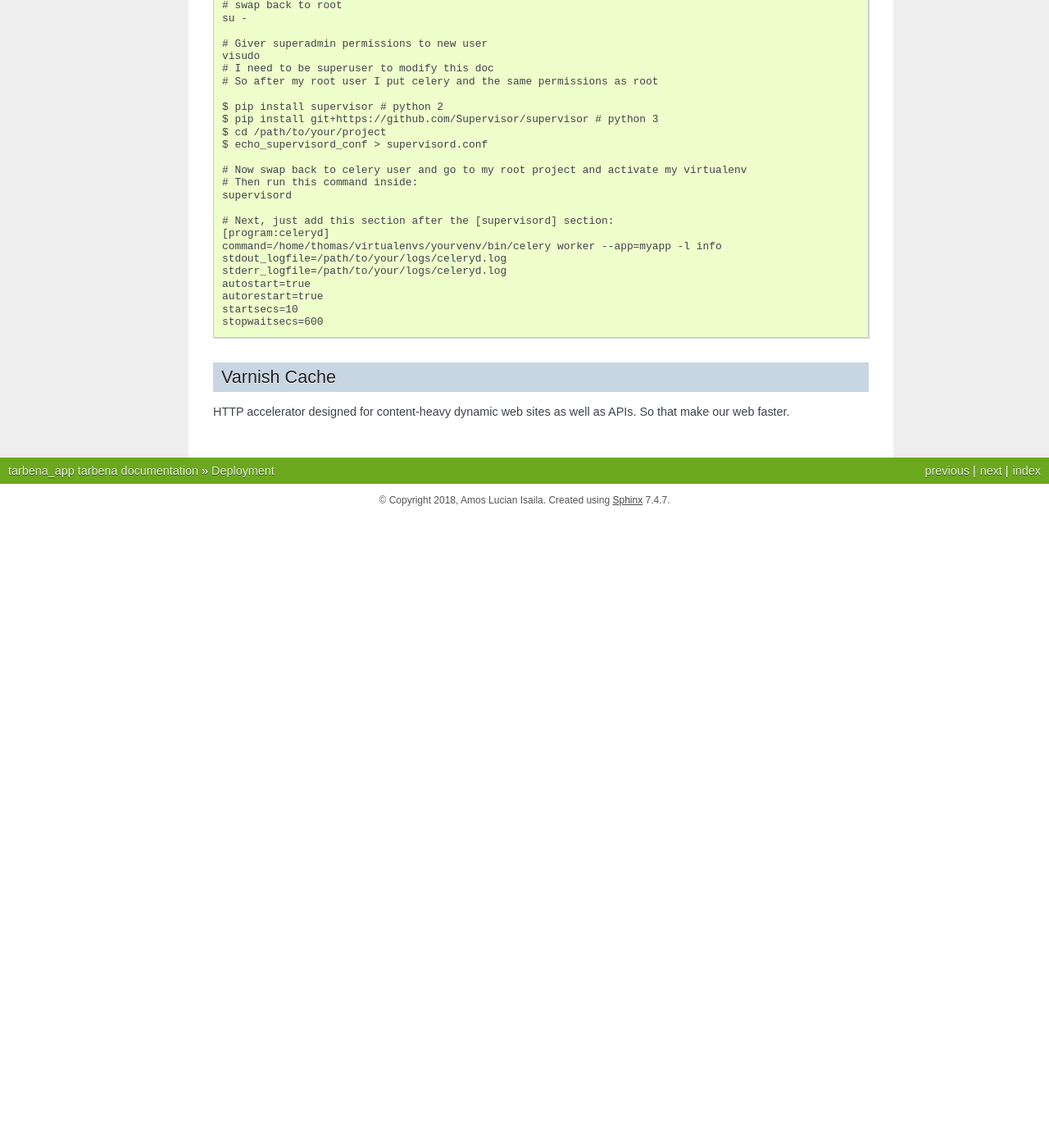
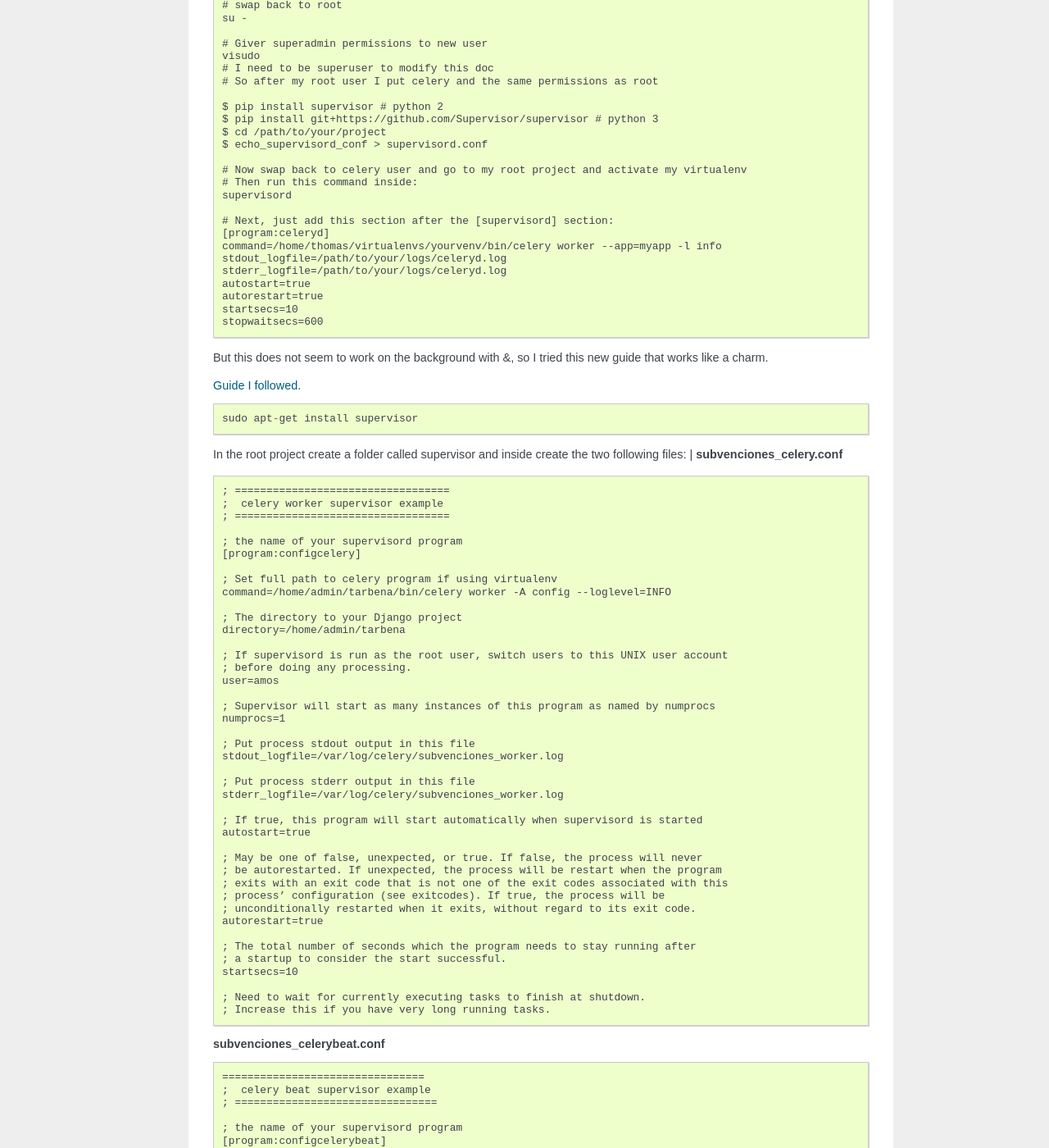
Before and after one commit to amosISA/tarbena_app, a Sphinx documentation site: the page built from docs/deployment.rst, in a window 1280 px wide and 1400 px high, scrolled down 3436 px. Shown: the whole window at 82% size. Built offline with Sphinx 7.4.7, drawn with Linux system fonts in a browser that asks for light colours; before the commit the page ends 4066 px from its top, so only the background shows below that; some of the changed text lies outside the part shown.

Commit message:
Celery background supervisor docs

```diff
--- a/docs/deployment.rst
+++ b/docs/deployment.rst
@@ -202,6 +202,125 @@ Keep in mind that I can't start celery as superadmin so I create a new user:
     startsecs=10
     stopwaitsecs=600
 
+But this does not seem to work on the background with &, so I tried this new guide that works like a charm.
+
+| `Guide I followed. <https://realpython.com/asynchronous-tasks-with-django-and-celery/#running-remotely>`_
+
+::
+
+    sudo apt-get install supervisor
+
+In the root project create a folder called supervisor and inside create the two following files:
+| **subvenciones_celery.conf**
+::
+
+    ; ==================================
+    ;  celery worker supervisor example
+    ; ==================================
+
+    ; the name of your supervisord program
+    [program:configcelery]
+
+    ; Set full path to celery program if using virtualenv
+    command=/home/admin/tarbena/bin/celery worker -A config --loglevel=INFO
+
+    ; The directory to your Django project
+    directory=/home/admin/tarbena
+
+    ; If supervisord is run as the root user, switch users to this UNIX user account
+    ; before doing any processing.
+    user=amos
+
+    ; Supervisor will start as many instances of this program as named by numprocs
+    numprocs=1
+
+    ; Put process stdout output in this file
+    stdout_logfile=/var/log/celery/subvenciones_worker.log
+
+    ; Put process stderr output in this file
+    stderr_logfile=/var/log/celery/subvenciones_worker.log
+
+    ; If true, this program will start automatically when supervisord is started
+    autostart=true
+
+    ; May be one of false, unexpected, or true. If false, the process will never
+    ; be autorestarted. If unexpected, the process will be restart when the program
+    ; exits with an exit code that is not one of the exit codes associated with this
+    ; process’ configuration (see exitcodes). If true, the process will be
+    ; unconditionally restarted when it exits, without regard to its exit code.
+    autorestart=true
+
+    ; The total number of seconds which the program needs to stay running after
+    ; a startup to consider the start successful.
+    startsecs=10
+
+    ; Need to wait for currently executing tasks to finish at shutdown.
+    ; Increase this if you have very long running tasks.
+
+| **subvenciones_celerybeat.conf**
+
+::
+
+    ================================
+    ;  celery beat supervisor example
+    ; ================================
+
+    ; the name of your supervisord program
+    [program:configcelerybeat]
+
+    ; Set full path to celery program if using virtualenv
+    command=/home/admin/tarbena/bin/celerybeat -A config --loglevel=INFO
+
+    ; The directory to your Django project
+    directory=/home/admin/tarbena/src
+
+    ; If supervisord is run as the root user, switch users to this UNIX user account
+    ; before doing any processing.
+    user=amos
+
+    ; Supervisor will start as many instances of this program as named by numprocs
+    numprocs=1
+
+    ; Put process stdout output in this file
+    stdout_logfile=/var/log/celery/subvenciones_beat.log
+
+    ; Put process stderr output in this file
+    stderr_logfile=/var/log/celery/subvenciones_beat.log
+
+    ; If true, this program will start automatically when supervisord is started
+    autostart=true
+
+    ; May be one of false, unexpected, or true. If false, the process will never
+    ; be autorestarted. If unexpected, the process will be restart when the program
+    ; exits with an exit code that is not one of the exit codes associated with this
+    ; process’ configuration (see exitcodes). If true, the process will be
+    ; unconditionally restarted when it exits, without regard to its exit code.
+    autorestart=true
+
+    ; The total number of seconds which the program needs to stay running after
+    ; a startup to consider the start successful.
+    startsecs=10
+
+    ; if your broker is supervised, set its priority higher
+    ; so it starts first
+    priority=999
+
+Then create the logs in `/var/log`.
+Now just copy these files to the remote server in the `/etc/supervisor/conf.d/` directory.
+Then:
+
+::
+
+    $ sudo supervisorctl reread
+    $ sudo supervisorctl update
+
+    $ sudo supervisorctl stop configcelery
+    $ sudo supervisorctl start configcelery
+    $ sudo supervisorctl status configcelery
+
+The default Celery scheduler creates some files to store its schedule locally. These files would be `celerybeat-schedule.db` and `celerybeat.pid`. If you are using a version control system like Git (which you should!), it is a good idea to ignore this files and not add them to your repository since they are for running processes locally.
+
+
 Varnish Cache
 -------------------
 HTTP accelerator designed for content-heavy dynamic web sites as well as APIs. So that make our web faster.
```
